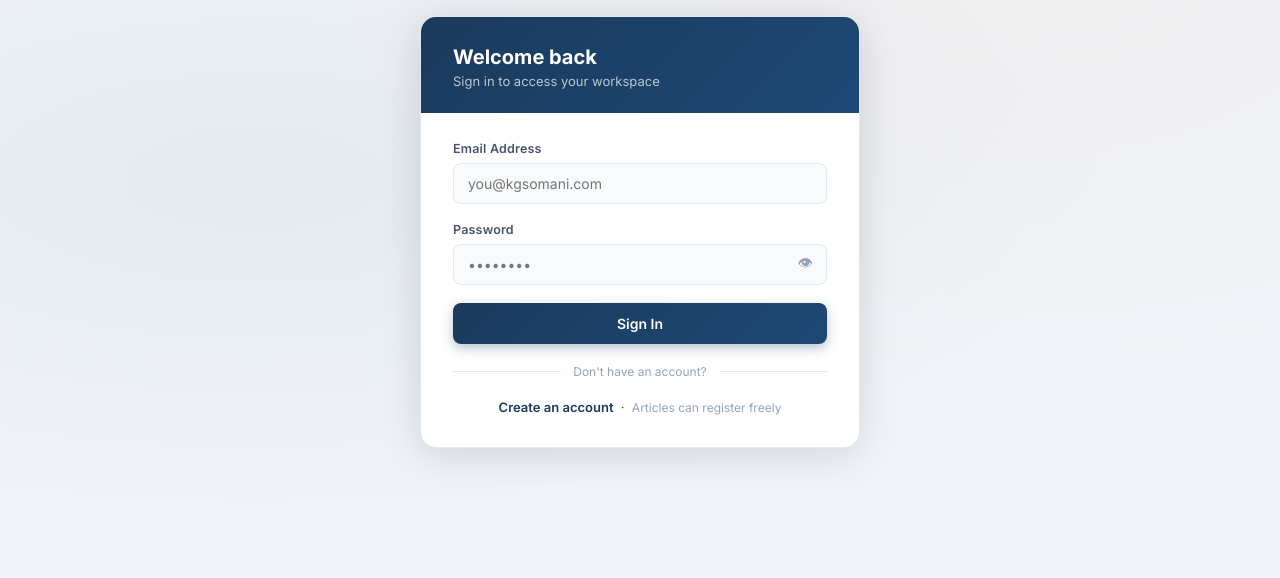
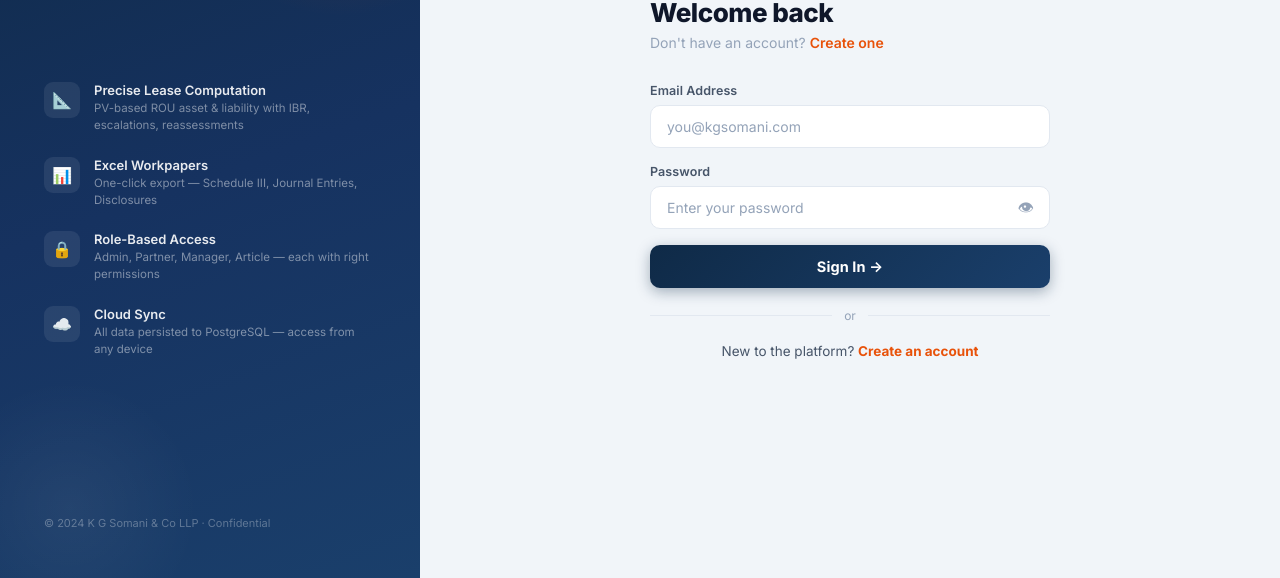
Before and after one commit to Ritesh123423/my-workflow-app, a plain HTML site: page frontend/rou/login.html in a window 1280 px wide. Shown: the part 222-800 px from the top of the page. Drawn offline with Linux system fonts and the light colour scheme.

Commit message:
Fix flicker + overhaul login UI with split panel design

```diff
--- a/frontend/rou/login.html
+++ b/frontend/rou/login.html
@@ -4,242 +4,345 @@
 <meta charset="UTF-8">
 <meta name="viewport" content="width=device-width, initial-scale=1.0">
 <title>Sign In — KG Somani ROU Platform</title>
-<link href="https://fonts.googleapis.com/css2?family=Inter:wght@300;400;500;600;700&display=swap" rel="stylesheet">
+<link href="https://fonts.googleapis.com/css2?family=Inter:ital,wght@0,300;0,400;0,500;0,600;0,700;0,800;1,400&display=swap" rel="stylesheet">
 <style>
   *, *::before, *::after { box-sizing: border-box; margin: 0; padding: 0; }
   :root {
-    --brand: #1a3a5c;
-    --brand-mid: #1e4976;
+    --brand: #0f2a47;
+    --brand2: #1a3f6b;
     --accent: #e8520a;
-    --accent-light: #fff3ee;
-    --green: #16a34a;
+    --accent2: #ff6b2b;
+    --green: #059669;
     --red: #dc2626;
-    --bg: #f0f4f8;
+    --bg: #f1f5f9;
     --card: #ffffff;
-    --text: #1e293b;
+    --text: #0f172a;
     --text2: #475569;
     --text3: #94a3b8;
     --border: #e2e8f0;
-    --input-bg: #f8fafc;
-    --shadow: 0 4px 24px rgba(0,0,0,0.08);
-    --shadow-lg: 0 8px 40px rgba(0,0,0,0.12);
+    --shadow-card: 0 1px 3px rgba(0,0,0,0.05), 0 8px 32px rgba(0,0,0,0.08);
+    --shadow-btn: 0 4px 14px rgba(15,42,71,0.35);
+    --radius: 14px;
   }
+
+  /* Prevent flash — hide body until auth check done */
+  body { visibility: hidden; }
+  body.ready { visibility: visible; }
+
   body {
-    font-family: 'Inter', sans-serif;
+    font-family: 'Inter', -apple-system, sans-serif;
     background: var(--bg);
     min-height: 100vh;
     display: flex;
+    align-items: stretch;
+  }
+
+  /* LEFT PANEL */
+  .left-panel {
+    width: 420px;
+    flex-shrink: 0;
+    background: linear-gradient(160deg, var(--brand) 0%, #163260 50%, #1a3f6b 100%);
+    display: flex;
+    flex-direction: column;
+    justify-content: space-between;
+    padding: 48px 44px;
+    position: relative;
+    overflow: hidden;
+  }
+  .left-panel::before {
+    content: '';
+    position: absolute;
+    top: -80px; right: -80px;
+    width: 320px; height: 320px;
+    background: radial-gradient(circle, rgba(232,82,10,0.18) 0%, transparent 70%);
+    border-radius: 50%;
+  }
+  .left-panel::after {
+    content: '';
+    position: absolute;
+    bottom: -60px; left: -60px;
+    width: 260px; height: 260px;
+    background: radial-gradient(circle, rgba(255,255,255,0.05) 0%, transparent 70%);
+    border-radius: 50%;
+  }
+  .lp-logo { position: relative; z-index: 1; }
+  .lp-icon {
+    width: 52px; height: 52px;
+    background: var(--accent);
+    border-radius: 14px;
+    display: flex; align-items: center; justify-content: center;
+    font-size: 15px; font-weight: 800; color: #fff;
+    margin-bottom: 20px;
+    box-shadow: 0 8px 24px rgba(232,82,10,0.4);
+  }
+  .lp-firm { font-size: 22px; font-weight: 800; color: #fff; line-height: 1.2; margin-bottom: 6px; letter-spacing: -0.3px; }
+  .lp-sub { font-size: 13px; color: rgba(255,255,255,0.55); letter-spacing: 0.2px; }
+  .lp-features { position: relative; z-index: 1; }
+  .lp-feat {
+    display: flex; align-items: flex-start; gap: 14px;
+    margin-bottom: 22px;
+  }
+  .lp-feat-icon {
+    width: 36px; height: 36px; flex-shrink: 0;
+    background: rgba(255,255,255,0.08);
+    border-radius: 9px;
+    display: flex; align-items: center; justify-content: center;
+    font-size: 16px;
+  }
+  .lp-feat-title { font-size: 13px; font-weight: 600; color: rgba(255,255,255,0.9); margin-bottom: 2px; }
+  .lp-feat-desc { font-size: 11.5px; color: rgba(255,255,255,0.45); line-height: 1.5; }
+  .lp-footer { font-size: 11px; color: rgba(255,255,255,0.3); position: relative; z-index: 1; }
+
+  /* RIGHT PANEL */
+  .right-panel {
+    flex: 1;
+    display: flex;
     align-items: center;
     justify-content: center;
-    padding: 24px;
-    background-image: radial-gradient(ellipse at 20% 50%, rgba(26,58,92,0.06) 0%, transparent 60%),
-                      radial-gradient(ellipse at 80% 20%, rgba(232,82,10,0.04) 0%, transparent 50%);
+    padding: 40px 32px;
   }
-  .auth-wrap { width: 100%; max-width: 440px; }
-  .brand-header {
-    text-align: center;
-    margin-bottom: 32px;
+  .form-box { width: 100%; max-width: 400px; }
+  .form-heading { margin-bottom: 32px; }
+  .form-heading h1 { font-size: 26px; font-weight: 800; color: var(--text); letter-spacing: -0.5px; margin-bottom: 6px; }
+  .form-heading p { font-size: 14px; color: var(--text3); }
+  .form-heading p a { color: var(--accent); font-weight: 600; text-decoration: none; }
+  .form-heading p a:hover { text-decoration: underline; }
+
+  .form-group { margin-bottom: 16px; }
+  .form-label {
+    display: flex; align-items: center; justify-content: space-between;
+    font-size: 12.5px; font-weight: 600; color: var(--text2);
+    margin-bottom: 7px; letter-spacing: 0.1px;
   }
-  .brand-logo {
-    display: inline-flex;
-    align-items: center;
-    gap: 12px;
-    margin-bottom: 8px;
+  .input-wrap { position: relative; }
+  .form-input {
+    width: 100%;
+    padding: 12px 16px;
+    font-size: 14px;
+    background: var(--card);
+    border: 1.5px solid var(--border);
+    border-radius: 10px;
+    color: var(--text);
+    outline: none;
+    font-family: inherit;
+    transition: border-color 0.15s, box-shadow 0.15s;
+    -webkit-appearance: none;
   }
-  .brand-icon {
-    width: 48px; height: 48px;
-    background: linear-gradient(135deg, var(--brand) 0%, var(--brand-mid) 100%);
-    border-radius: 12px;
-    display: flex; align-items: center; justify-content: center;
-    font-size: 14px; font-weight: 800; color: #fff; letter-spacing: -0.5px;
-    box-shadow: 0 4px 12px rgba(26,58,92,0.3);
+  .form-input::placeholder { color: var(--text3); }
+  .form-input:focus { border-color: var(--brand2); box-shadow: 0 0 0 3px rgba(26,63,107,0.1); }
+  .form-input.has-icon { padding-right: 44px; }
+  .input-icon {
+    position: absolute; right: 14px; top: 50%; transform: translateY(-50%);
+    background: none; border: none; cursor: pointer; color: var(--text3);
+    font-size: 16px; padding: 2px; line-height: 1;
+    transition: color 0.15s;
   }
-  .brand-name { font-size: 20px; font-weight: 700; color: var(--brand); letter-spacing: -0.3px; }
-  .brand-sub { font-size: 12px; color: var(--text3); margin-top: 4px; letter-spacing: 0.2px; }
-  .card {
-    background: var(--card);
-    border-radius: 16px;
-    box-shadow: var(--shadow-lg);
-    overflow: hidden;
-    border: 1px solid var(--border);
+  .input-icon:hover { color: var(--text2); }
+
+  .alert {
+    display: flex; align-items: flex-start; gap: 10px;
+    border-radius: 10px; padding: 12px 14px; font-size: 13px;
+    margin-bottom: 16px; line-height: 1.5; display: none;
   }
-  .card-top {
-    background: linear-gradient(135deg, var(--brand) 0%, #1e4976 100%);
-    padding: 28px 32px 24px;
+  .alert.show { display: flex; }
+  .alert-error { background: #fef2f2; border: 1.5px solid #fecaca; color: #991b1b; }
+  .alert-success { background: #f0fdf4; border: 1.5px solid #bbf7d0; color: #065f46; }
+  .alert-icon { font-size: 15px; flex-shrink: 0; margin-top: 1px; }
+
+  .btn-submit {
+    width: 100%;
+    padding: 13px;
+    font-size: 14.5px;
+    font-weight: 700;
+    border: none;
+    border-radius: 10px;
+    cursor: pointer;
+    font-family: inherit;
+    background: linear-gradient(135deg, var(--brand) 0%, var(--brand2) 100%);
     color: #fff;
+    box-shadow: var(--shadow-btn);
+    transition: all 0.18s;
+    display: flex; align-items: center; justify-content: center; gap: 8px;
+    letter-spacing: 0.1px;
+    margin-top: 4px;
   }
-  .card-top h1 { font-size: 20px; font-weight: 700; margin-bottom: 4px; }
-  .card-top p { font-size: 13px; color: rgba(255,255,255,0.7); }
-  .card-body { padding: 28px 32px 32px; }
-  .form-group { margin-bottom: 18px; }
-  .form-label {
-    display: block; font-size: 12.5px; font-weight: 600;
-    color: var(--text2); margin-bottom: 7px; letter-spacing: 0.2px;
-  }
-  .form-input {
-    width: 100%; padding: 11px 14px; font-size: 14px;
-    background: var(--input-bg); border: 1.5px solid var(--border);
-    border-radius: 8px; color: var(--text); outline: none;
-    transition: border-color 0.15s, box-shadow 0.15s; font-family: inherit;
-  }
-  .form-input:focus { border-color: var(--brand); box-shadow: 0 0 0 3px rgba(26,58,92,0.1); }
-  .form-input.error { border-color: var(--red); }
-  .input-wrap { position: relative; }
-  .input-wrap .toggle-pw {
-    position: absolute; right: 12px; top: 50%; transform: translateY(-50%);
-    background: none; border: none; cursor: pointer; color: var(--text3); font-size: 15px; padding: 2px;
-  }
-  .error-msg { font-size: 11.5px; color: var(--red); margin-top: 5px; display: none; }
-  .error-msg.show { display: block; }
-  .alert {
-    border-radius: 8px; padding: 12px 14px; font-size: 13px;
-    margin-bottom: 18px; display: none; line-height: 1.5;
-  }
-  .alert.error { background: #fef2f2; border: 1px solid #fecaca; color: var(--red); }
-  .alert.success { background: #f0fdf4; border: 1px solid #bbf7d0; color: var(--green); }
-  .alert.show { display: block; }
-  .btn {
-    width: 100%; padding: 12px; font-size: 14px; font-weight: 600;
-    border: none; border-radius: 8px; cursor: pointer; font-family: inherit;
-    transition: all 0.15s; display: flex; align-items: center; justify-content: center; gap: 8px;
-  }
-  .btn-primary {
-    background: linear-gradient(135deg, var(--brand) 0%, var(--brand-mid) 100%);
-    color: #fff; box-shadow: 0 4px 12px rgba(26,58,92,0.3);
-  }
-  .btn-primary:hover:not(:disabled) { transform: translateY(-1px); box-shadow: 0 6px 16px rgba(26,58,92,0.35); }
-  .btn:disabled { opacity: 0.6; cursor: not-allowed; transform: none !important; }
-  .spinner {
-    width: 16px; height: 16px; border: 2px solid rgba(255,255,255,0.4);
-    border-top-color: #fff; border-radius: 50%; animation: spin 0.7s linear infinite; display: none;
-  }
+  .btn-submit:hover:not(:disabled) { transform: translateY(-1px); box-shadow: 0 6px 20px rgba(15,42,71,0.4); }
+  .btn-submit:active:not(:disabled) { transform: translateY(0); }
+  .btn-submit:disabled { opacity: 0.65; cursor: not-allowed; transform: none !important; }
+
+  .spinner { width: 16px; height: 16px; border: 2.5px solid rgba(255,255,255,0.35); border-top-color: #fff; border-radius: 50%; animation: spin 0.65s linear infinite; display: none; }
   @keyframes spin { to { transform: rotate(360deg); } }
+
   .divider { display: flex; align-items: center; gap: 12px; margin: 20px 0; }
   .divider::before, .divider::after { content: ''; flex: 1; height: 1px; background: var(--border); }
-  .divider span { font-size: 12px; color: var(--text3); white-space: nowrap; }
-  .footer-link { text-align: center; margin-top: 20px; font-size: 13px; color: var(--text2); }
-  .footer-link a { color: var(--brand); font-weight: 600; text-decoration: none; }
-  .footer-link a:hover { text-decoration: underline; }
-  .role-badge {
-    display: inline-flex; align-items: center; gap: 5px;
-    padding: 3px 10px; border-radius: 20px; font-size: 11px; font-weight: 600;
-    background: var(--accent-light); color: var(--accent);
-    margin-top: 6px;
+  .divider span { font-size: 12px; color: var(--text3); }
+
+  .register-link {
+    text-align: center;
+    font-size: 13.5px;
+    color: var(--text2);
+  }
+  .register-link a { color: var(--accent); font-weight: 700; text-decoration: none; }
+  .register-link a:hover { text-decoration: underline; }
+
+  /* Responsive */
+  @media (max-width: 780px) {
+    .left-panel { display: none; }
+    body { background: var(--card); }
+    .right-panel { padding: 28px 20px; }
   }
 </style>
 </head>
 <body>
-<div class="auth-wrap">
-  <div class="brand-header">
-    <div class="brand-logo">
-      <div class="brand-icon">ROU</div>
+
+<!-- LEFT -->
+<div class="left-panel">
+  <div class="lp-logo">
+    <div class="lp-icon">ROU</div>
+    <div class="lp-firm">K G Somani & Co LLP</div>
+    <div class="lp-sub">Chartered Accountants · Ind AS 116 Platform</div>
+  </div>
+  <div class="lp-features">
+    <div class="lp-feat">
+      <div class="lp-feat-icon">📐</div>
       <div>
-        <div class="brand-name">KG Somani & Co LLP</div>
+        <div class="lp-feat-title">Precise Lease Computation</div>
+        <div class="lp-feat-desc">PV-based ROU asset & liability with IBR, escalations, reassessments</div>
       </div>
     </div>
-    <div class="brand-sub">Ind AS 116 · Right of Use Asset Platform</div>
+    <div class="lp-feat">
+      <div class="lp-feat-icon">📊</div>
+      <div>
+        <div class="lp-feat-title">Excel Workpapers</div>
+        <div class="lp-feat-desc">One-click export — Schedule III, Journal Entries, Disclosures</div>
+      </div>
+    </div>
+    <div class="lp-feat">
+      <div class="lp-feat-icon">🔒</div>
+      <div>
+        <div class="lp-feat-title">Role-Based Access</div>
+        <div class="lp-feat-desc">Admin, Partner, Manager, Article — each with right permissions</div>
+      </div>
+    </div>
+    <div class="lp-feat">
+      <div class="lp-feat-icon">☁️</div>
+      <div>
+        <div class="lp-feat-title">Cloud Sync</div>
+        <div class="lp-feat-desc">All data persisted to PostgreSQL — access from any device</div>
+      </div>
+    </div>
+  </div>
+  <div class="lp-footer">© 2024 K G Somani & Co LLP · Confidential</div>
 </div>
 
-  <div class="card">
-    <div class="card-top">
+<!-- RIGHT -->
+<div class="right-panel">
+  <div class="form-box">
+    <div class="form-heading">
       <h1>Welcome back</h1>
-      <p>Sign in to access your workspace</p>
+      <p>Don't have an account? <a href="register.html">Create one</a></p>
     </div>
-    <div class="card-body">
-      <div class="alert error" id="alert-error"></div>
-      <div class="alert success" id="alert-success"></div>
+
+    <div class="alert alert-error" id="alert-error">
+      <span class="alert-icon">⚠️</span>
+      <span id="alert-error-msg"></span>
+    </div>
 
     <div class="form-group">
       <label class="form-label">Email Address</label>
+      <div class="input-wrap">
         <input class="form-input" id="email" type="email" placeholder="you@kgsomani.com" autocomplete="email">
-        <div class="error-msg" id="email-err">Please enter a valid email address.</div>
+      </div>
     </div>
 
     <div class="form-group">
       <label class="form-label">Password</label>
       <div class="input-wrap">
-          <input class="form-input" id="password" type="password" placeholder="••••••••" autocomplete="current-password">
-          <button class="toggle-pw" type="button" onclick="togglePw('password', this)" tabindex="-1">👁</button>
+        <input class="form-input has-icon" id="password" type="password" placeholder="Enter your password" autocomplete="current-password">
+        <button class="input-icon" type="button" onclick="togglePw()" tabindex="-1" id="pw-toggle">👁</button>
       </div>
-        <div class="error-msg" id="pw-err">Password is required.</div>
     </div>
 
-      <button class="btn btn-primary" id="login-btn" onclick="doLogin()">
+    <button class="btn-submit" id="login-btn" onclick="doLogin()">
       <div class="spinner" id="spinner"></div>
-        <span id="btn-text">Sign In</span>
+      <span id="btn-text">Sign In →</span>
     </button>
 
-      <div class="divider"><span>Don't have an account?</span></div>
+    <div class="divider"><span>or</span></div>
 
-      <div class="footer-link">
-        <a href="register.html">Create an account</a>
-        &nbsp;·&nbsp;
-        <span style="color:var(--text3);font-size:12px">Articles can register freely</span>
-      </div>
+    <div class="register-link">
+      New to the platform? <a href="register.html">Create an account</a>
     </div>
   </div>
 </div>
 
 <script>
-  // Redirect if already logged in
-  const token = localStorage.getItem('rou_token');
+  // ── Auth check — must run BEFORE showing page ─────────────
+  (function() {
+    var token = localStorage.getItem('rou_token');
     if (token) {
       try {
-      const p = JSON.parse(atob(token.split('.')[1]));
-      if (p.exp * 1000 > Date.now()) window.location.href = 'index.html';
-    } catch {}
+        var p = JSON.parse(atob(token.split('.')[1]));
+        if (p.exp * 1000 > Date.now()) {
+          // Already logged in — redirect without showing login page
+          window.location.replace(p.role === 'admin' ? 'admin.html' : 'index.html');
+          return; // stop here, don't show page
+        }
+      } catch(e) {}
+      localStorage.removeItem('rou_token');
+      localStorage.removeItem('rou_user');
+    }
+    // Not logged in — show the page
+    document.body.classList.add('ready');
+  })();
+
+  function togglePw() {
+    var el = document.getElementById('password');
+    var btn = document.getElementById('pw-toggle');
+    el.type = el.type === 'password' ? 'text' : 'password';
+    btn.textContent = el.type === 'password' ? '👁' : '🙈';
   }
 
-  function togglePw(id, btn) {
-    const el = document.getElementById(id);
-    el.type = el.type === 'password' ? 'text' : 'password';
-    btn.textContent = el.type === 'password' ? '👁' : '🙈';
+  function showError(msg) {
+    document.getElementById('alert-error-msg').textContent = msg;
+    document.getElementById('alert-error').classList.add('show');
   }
 
   function setLoading(v) {
     document.getElementById('login-btn').disabled = v;
     document.getElementById('spinner').style.display = v ? 'block' : 'none';
-    document.getElementById('btn-text').textContent = v ? 'Signing in…' : 'Sign In';
-  }
-
-  function showError(msg) {
-    const el = document.getElementById('alert-error');
-    el.textContent = msg; el.classList.add('show');
-    document.getElementById('alert-success').classList.remove('show');
-  }
-
-  function clearAlerts() {
-    document.getElementById('alert-error').classList.remove('show');
-    document.getElementById('alert-success').classList.remove('show');
+    document.getElementById('btn-text').textContent = v ? 'Signing in…' : 'Sign In →';
   }
 
   async function doLogin() {
-    clearAlerts();
-    const email = document.getElementById('email').value.trim();
-    const password = document.getElementById('password').value;
+    document.getElementById('alert-error').classList.remove('show');
+    var email = document.getElementById('email').value.trim();
+    var password = document.getElementById('password').value;
     if (!email || !password) { showError('Please enter your email and password.'); return; }
 
     setLoading(true);
     try {
-      const r = await fetch('/api/auth/login', {
+      var r = await fetch('/api/auth/login', {
         method: 'POST',
         headers: { 'Content-Type': 'application/json' },
-        body: JSON.stringify({ email, password })
+        body: JSON.stringify({ email: email, password: password })
       });
-      const data = await r.json();
-      if (!r.ok) { showError(data.error || 'Login failed.'); setLoading(false); return; }
+      var data = await r.json();
+      if (!r.ok) { showError(data.error || 'Login failed. Please try again.'); setLoading(false); return; }
+
       localStorage.setItem('rou_token', data.token);
       localStorage.setItem('rou_user', JSON.stringify(data.user));
-      // Redirect admin to admin panel, others to ROU app
-      if (data.user.role === 'admin') window.location.href = 'admin.html';
-      else window.location.href = 'index.html';
-    } catch {
-      showError('Network error. Please check your connection.');
+      // use replace() so back button doesn't return to login
+      window.location.replace(data.user.role === 'admin' ? 'admin.html' : 'index.html');
+    } catch(e) {
+      showError('Network error. Please check your connection and try again.');
       setLoading(false);
     }
   }
 
-  document.addEventListener('keydown', e => { if (e.key === 'Enter') doLogin(); });
+  document.addEventListener('keydown', function(e) {
+    if (e.key === 'Enter' && !document.getElementById('login-btn').disabled) doLogin();
+  });
 </script>
 </body>
 </html>
```
Lines whose indentation alone changed are shown as unchanged.
